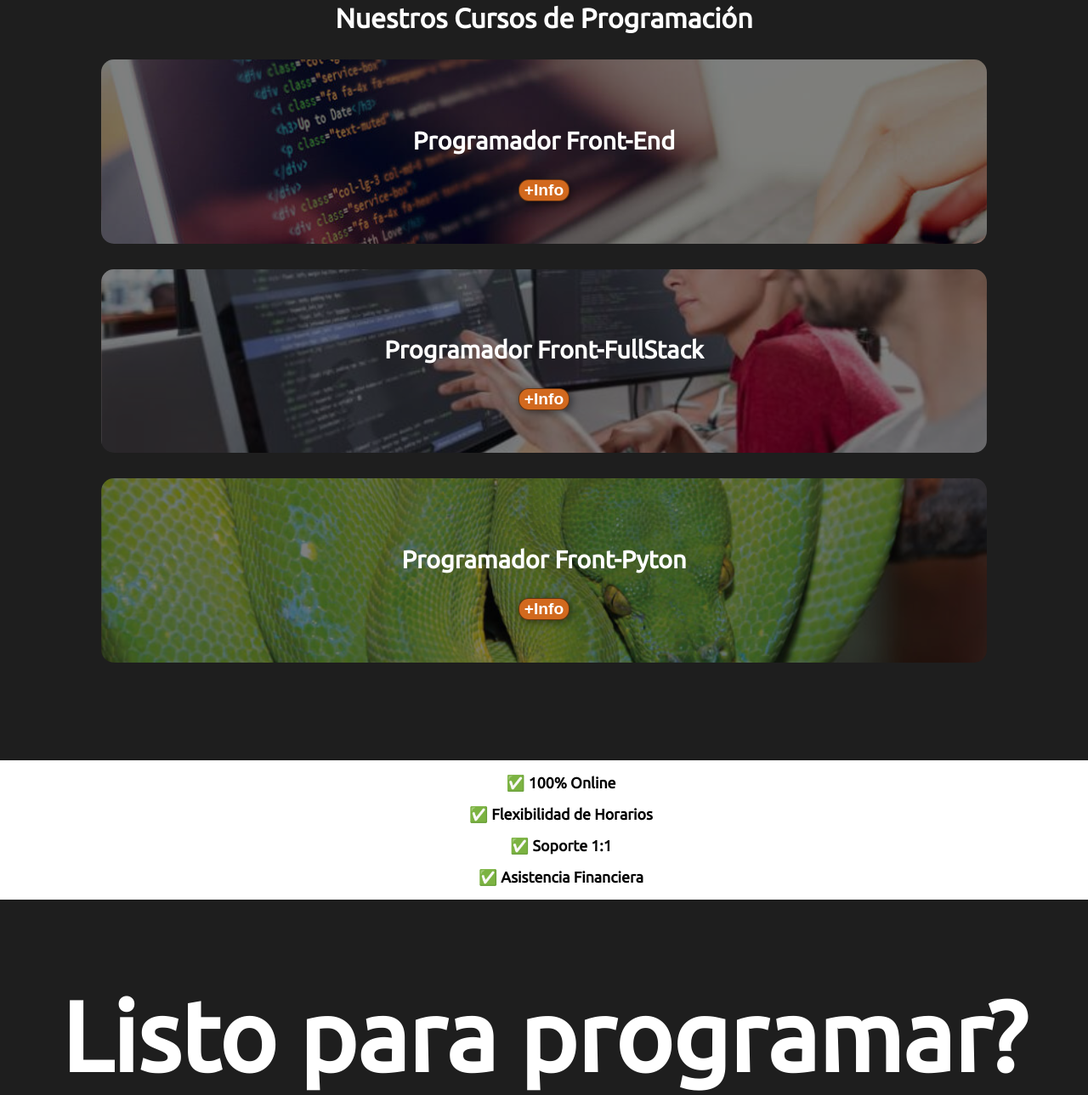
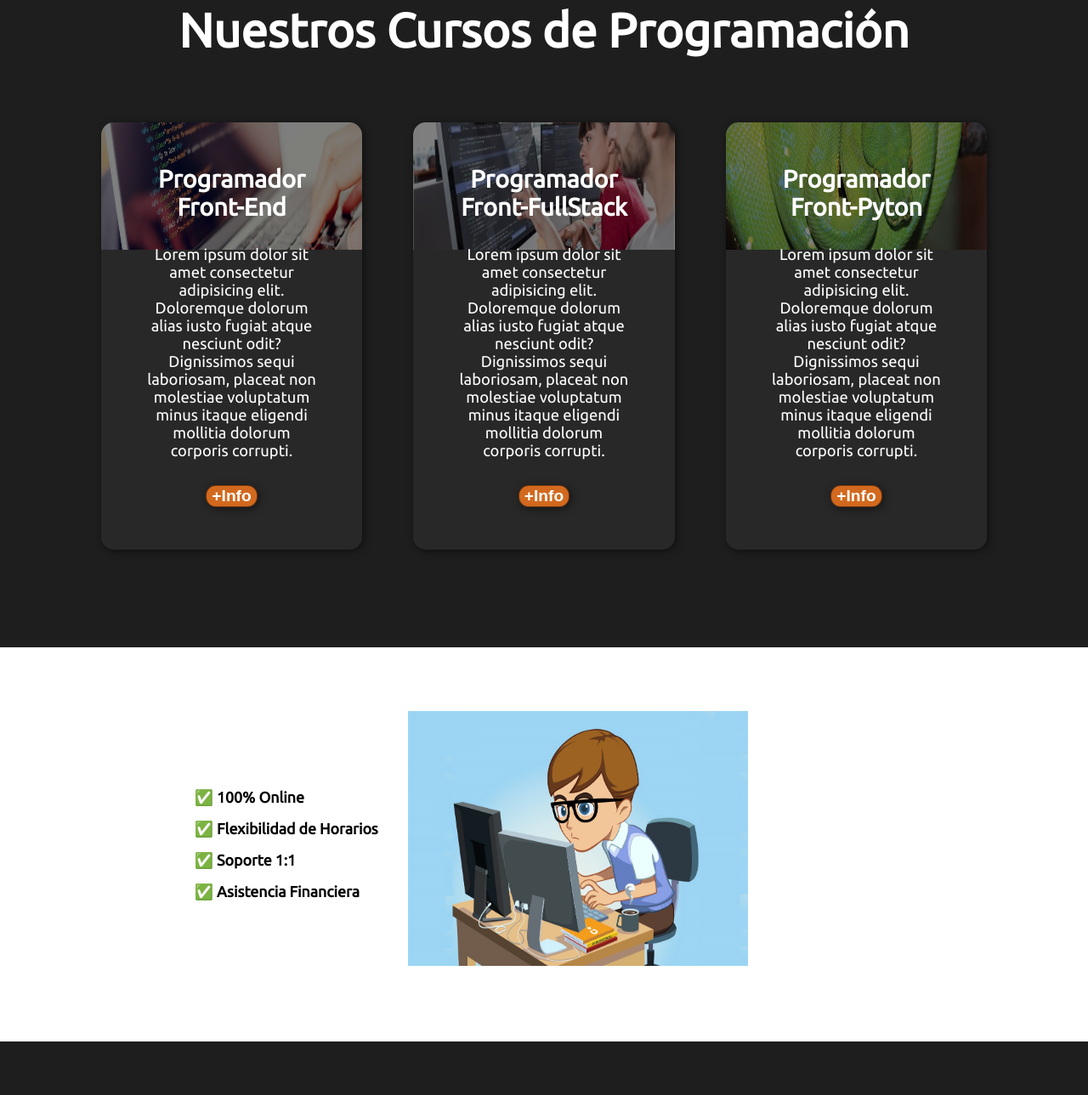
Before and after one commit to Imix-Dkz/Js-Excercises, a plain HTML site: page index.html in a window 1280 px wide. Shown: the part 1502-2791 px from the top of the page at 85% size. Drawn offline with Linux system fonts and the light colour scheme.

Commit message:
Se termina scripting del CSS con funcionalidad responsiva...

```diff
--- a/styles.css
+++ b/styles.css
@@ -205,7 +205,7 @@ button:hover{
 
 #caracteristicas .container{
     text-align: center;
-    padding: ;
+    padding: 150px 12px;
 }
 #caracteristicas li{
     margin: 16px 0px;
@@ -220,17 +220,17 @@ button:hover{
     text-align: center;
     background-color: rgb(30, 30, 30);
     color: white;
+    height: 80vh;
 }
 /*El texto en "h2", Mantendrá su tamaño hasta el 90% del ANCHO*/
-#final h2{ font-size: 9vw; }
+#final h2{ font-size: 8vw; }
 /*Boton igual, pero siempre más chico 50% */
-#final button{ font-size: 5vw; }
+#final button{ font-size: 4vw; }
 
-#footer{
-    background-color: rgb(230, 230, 230);
-}
+#footer{ background-color: rgb(230, 230, 230); }
 #footer p{
     margin: 0;
+    padding: 12px;
     color: rgb(100, 100, 100);
 }
 #footer .container{
@@ -245,7 +245,7 @@ button:hover{
 
     Al usar los "@media" querys, se permite definir comportamientos para distintos tamaños de la pantalla
 */
-@media (min-width:720px){
+@media (min-width:850px){
     header{
         position: fixed;
         width: 100%;
@@ -287,5 +287,83 @@ button:hover{
         width: 400px;
     }
 
+    /* #nuestros-programas
+        Incluye cambios especiales para poder ajustar de forma dinamica la ditribución de los elementos
+        del los cursos a presentar...
 
+
+    */
+    #nuestros-programas .programas{
+        display: flex;
+        justify-content: center;
+    }
+    #nuestros-programas p{
+        display: block;
+        margin-bottom: 30px;
+    }
+    #nuestros-programas h2{
+        font-size: 3.5em;
+    }
+    #nuestros-programas h3{
+        margin-top: 0;
+    }
+    #nuestros-programas .carta{
+        padding: 50px;
+        background-size: 100% 150px;
+        background-repeat: no-repeat;
+        background-position: top;
+        background-color: rgba(50, 50, 50,  0.5);
+        box-shadow: 2px 2px 10px rgba(0, 0, 0,  0.5);
+    }
+
+    .carta:first-child{
+        background-image: linear-gradient(
+            0deg,
+                rgba(0,0,0,0.5),
+                rgba(0,0,0,0.5)
+        ), url(media/front-end-cropped.jpg);
+    }
+    .carta:nth-child(2){
+        background-image: linear-gradient(
+            0deg,
+                rgba(0,0,0,0.5),
+                rgba(0,0,0,0.5)
+        ), url(media/full-stack-cropped.jpg);
+    }
+    .carta:nth-child(3){
+        background-image: linear-gradient(
+            0deg,
+                rgba(0,0,0,0.5),
+                rgba(0,0,0,0.5)
+        ), url(media/python-cropped.jpg);
+    }
+
+    /* #caracteristicas
+        Ya que está sección es más vacia, se organizará su disposición de otra forma para que se veá más completa.
+
+        O al menos de la impresión de más contenido
+    */
+    #caracteristicas{
+        background-image: url(media/background-2.jpeg);
+        background-repeat: no-repeat;
+        background-size: 400px 300px;
+        background-position: calc(100vw - 400px) 75px;
+        /* calc(100vw - 400px)
+            lo que hace es ajustar el formato de presentación de la inforamción, basado en el ancho(w) total(100%) de la vista(v) y restarle 400px para definir donde colocará la imagén
+        */
+    }
+    #caracteristicas .container{ text-align: initial; }
+    #caracteristicas ul{
+        margin-left: 100px;
+    }
+
+    #final h2{ font-size: 5em; }
+    #final button{ font-size: 3em; }
+
+    footer .container{
+        text-align: right;
+        justify-content: flex-end; }
 }
+@media (min-width: 1200px){
+    #caracteristicas{ background-position-x: calc(100vw - 800px); }
+}
```
